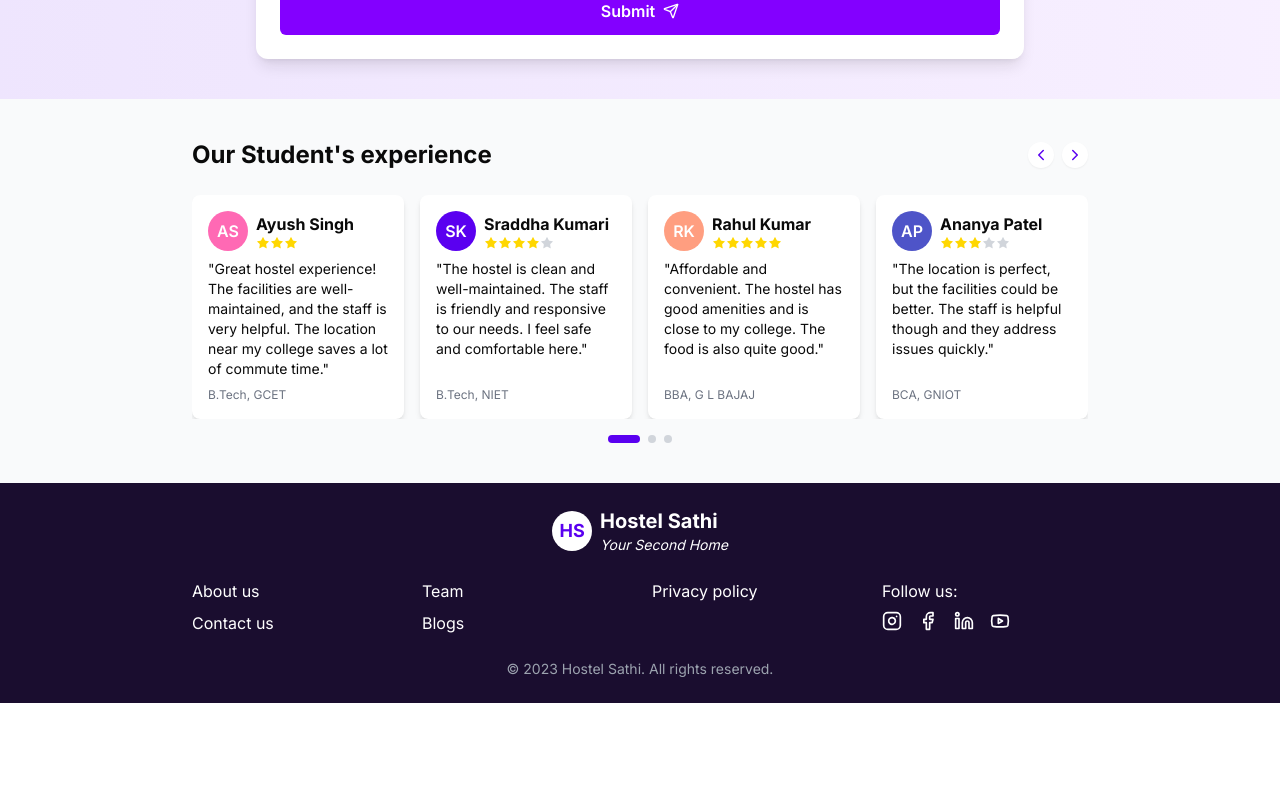
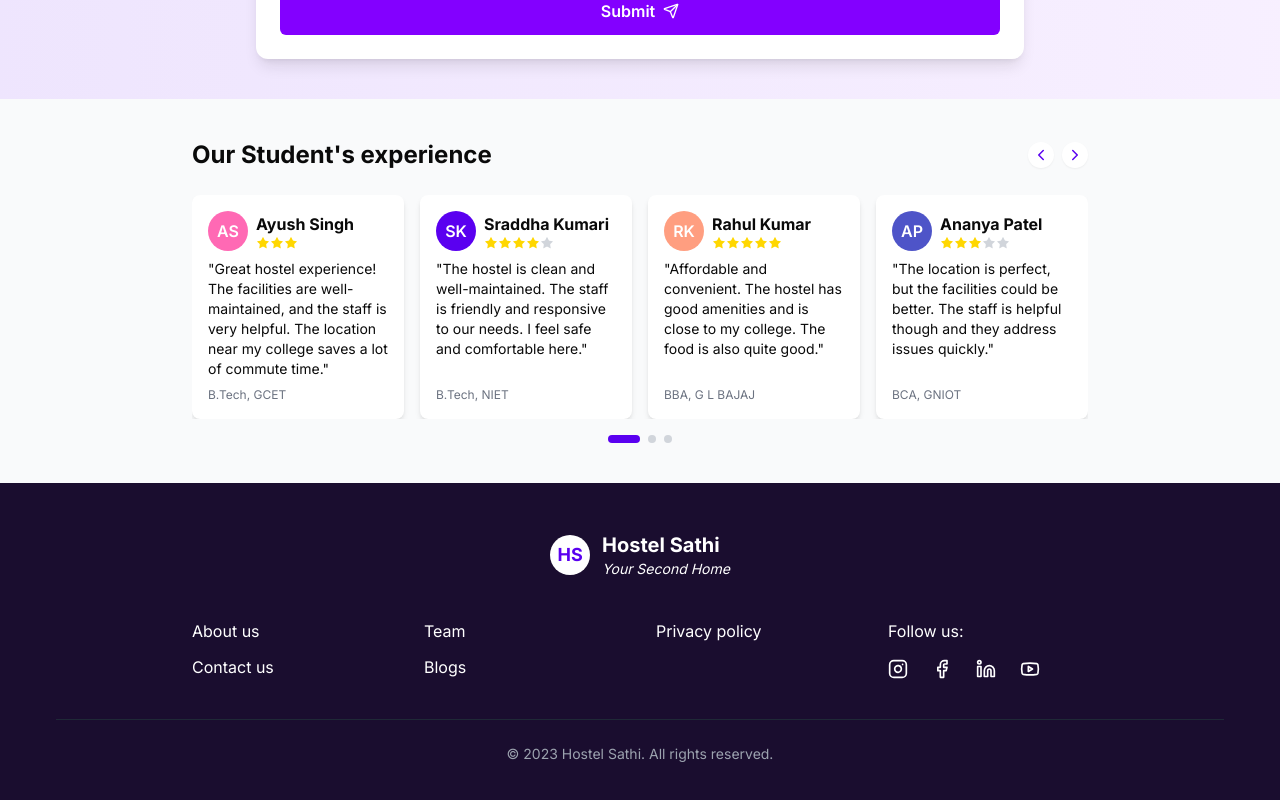
Before and after one commit to Ayush-Yadv/Hostel-Sathi-V2, a Next.js app: page / in a window 1280 px wide. Shown: the part 3063-3863 px from the top of the page. Before the commit the page ends 3766 px from the top, so only its background shows below. Built offline with nearby package versions, Linux system fonts and the light colour scheme; no server answers.

Commit message:
footer alignment change

```diff
--- a/components/common-footer.tsx
+++ b/components/common-footer.tsx
@@ -3,9 +3,11 @@ import { Instagram, Facebook, Linkedin, Youtube } from "lucide-react"
 
 export default function CommonFooter() {
   return (
-    <footer className="bg-[#1A0D2F] text-white p-6">
-      <div className="mb-6 flex justify-center">
-        <div className="flex items-center gap-2">
+    <footer className="bg-[#1A0D2F] text-white px-4 py-8 md:px-6 md:py-10 lg:py-12">
+      <div className="container mx-auto max-w-7xl">
+        {/* Logo Section */}
+        <div className="mb-8 md:mb-10">
+          <div className="flex items-center justify-center gap-3">
             <div className="rounded-full bg-white w-10 h-10 flex items-center justify-center">
               <span className="text-[#5A00F0] font-bold text-lg">HS</span>
             </div>
@@ -16,31 +18,32 @@ export default function CommonFooter() {
           </div>
         </div>
 
-      <div className="grid grid-cols-2 gap-6 max-w-md mx-auto md:grid-cols-4 md:max-w-2xl lg:max-w-4xl">
-        <div className="space-y-2">
-          <Link href="/about-us" className="block text-center md:text-left hover:text-[#B366FF] transition-colors">
+        {/* Links Grid */}
+        <div className="grid grid-cols-2 gap-x-6 gap-y-8 max-w-md mx-auto md:grid-cols-4 md:max-w-2xl lg:max-w-4xl xl:gap-x-8">
+          <div className="flex flex-col items-center md:items-start space-y-3">
+            <Link href="/about-us" className="hover:text-[#B366FF] transition-colors">
               About us
             </Link>
-          <Link href="/contact-us" className="block text-center md:text-left hover:text-[#B366FF] transition-colors">
+            <Link href="/contact-us" className="hover:text-[#B366FF] transition-colors">
               Contact us
             </Link>
           </div>
-        <div className="space-y-2">
-          <Link href="/team" className="block text-center md:text-left hover:text-[#B366FF] transition-colors">
+          <div className="flex flex-col items-center md:items-start space-y-3">
+            <Link href="/team" className="hover:text-[#B366FF] transition-colors">
               Team
             </Link>
-          <Link href="/blogs" className="block text-center md:text-left hover:text-[#B366FF] transition-colors">
+            <Link href="/blogs" className="hover:text-[#B366FF] transition-colors">
               Blogs
             </Link>
           </div>
-        <div className="space-y-2">
-          <Link href="/privacy" className="block text-center md:text-left hover:text-[#B366FF] transition-colors">
+          <div className="flex flex-col items-center md:items-start space-y-3">
+            <Link href="/privacy" className="hover:text-[#B366FF] transition-colors">
               Privacy policy
             </Link>
           </div>
-        <div className="space-y-2 col-span-2 md:col-span-1">
-          <p className="text-center md:text-left mb-2">Follow us:</p>
-          <div className="flex gap-4 justify-center md:justify-start">
+          <div className="col-span-2 md:col-span-1">
+            <p className="text-center md:text-left mb-4">Follow us:</p>
+            <div className="flex gap-6 justify-center md:justify-start">
               <Link href="#" className="hover:text-[#B366FF] transition-colors">
                 <Instagram size={20} />
               </Link>
@@ -57,7 +60,11 @@ export default function CommonFooter() {
           </div>
         </div>
 
-      <p className="mt-6 text-sm text-gray-400 text-center">© 2023 Hostel Sathi. All rights reserved.</p>
+        {/* Copyright */}
+        <div className="mt-8 md:mt-10 pt-6 border-t border-gray-800">
+          <p className="text-sm text-gray-400 text-center">© 2023 Hostel Sathi. All rights reserved.</p>
+        </div>
+      </div>
     </footer>
   )
 }
```
Lines whose indentation alone changed are shown as unchanged.
